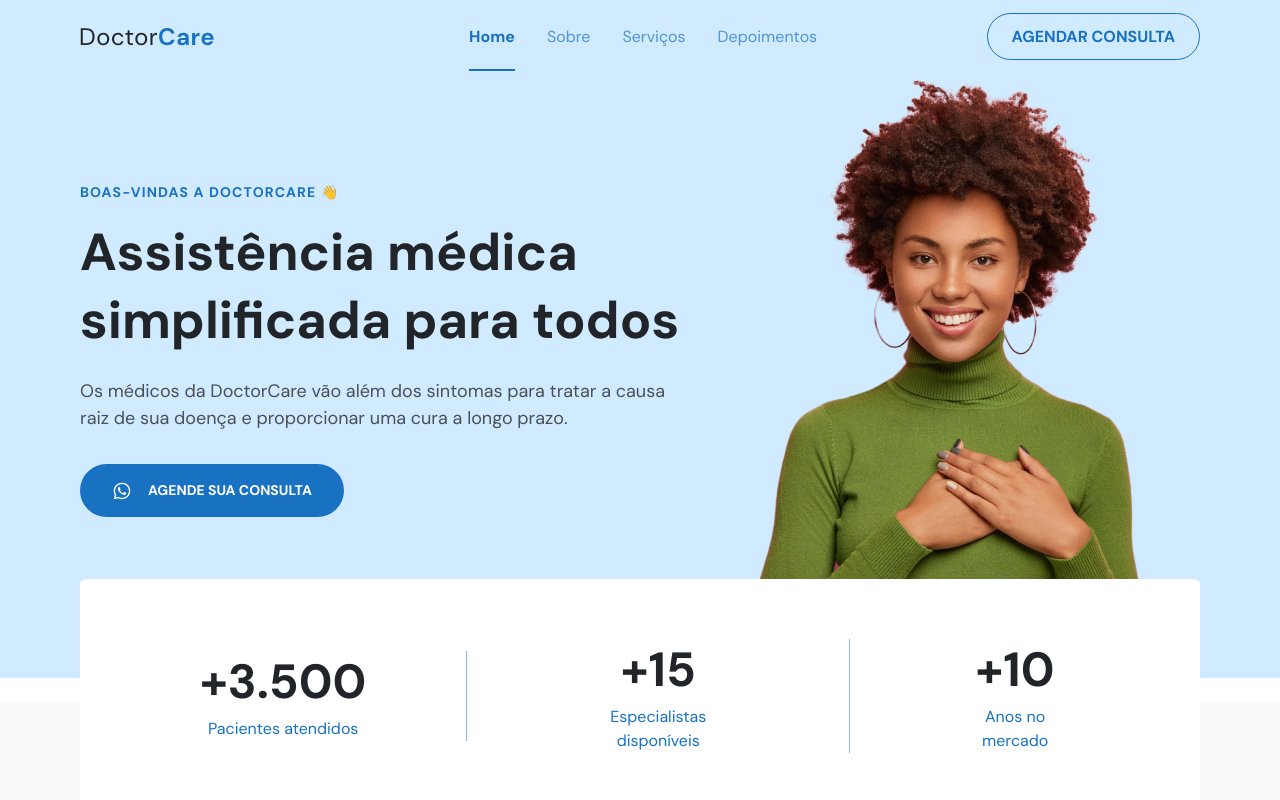
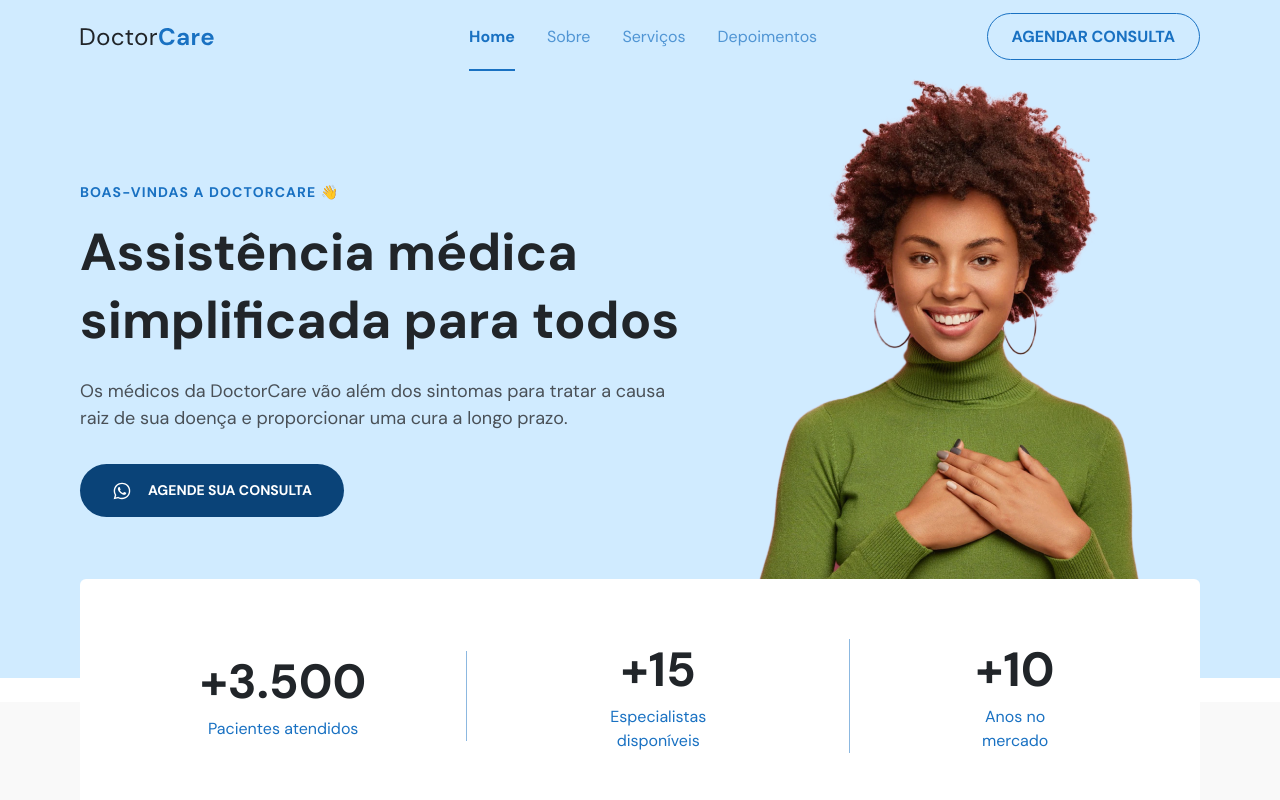
Before and after one commit to luuizz/doctocare-vite, a website built with Vite: page index.html in a window 1280 px wide. In both pictures the pointer is over the link "AGENDE SUA CONSULTA". Shown: the top 800 px of the page. Built offline with nearby package versions, Linux system fonts and the light colour scheme.

Commit message:
feat: adicionado hover no botão principal

```diff
--- a/src/scss/_components.scss
+++ b/src/scss/_components.scss
@@ -18,6 +18,9 @@
     background: $primary-blue-02;
     color: $secondary-gray-04;
     padding: 1.6rem 3.2rem;
+    &:hover {
+      background-color: $primary-blue-01;
+    }
   }
   &-secondary {
     background: transparent;
```
